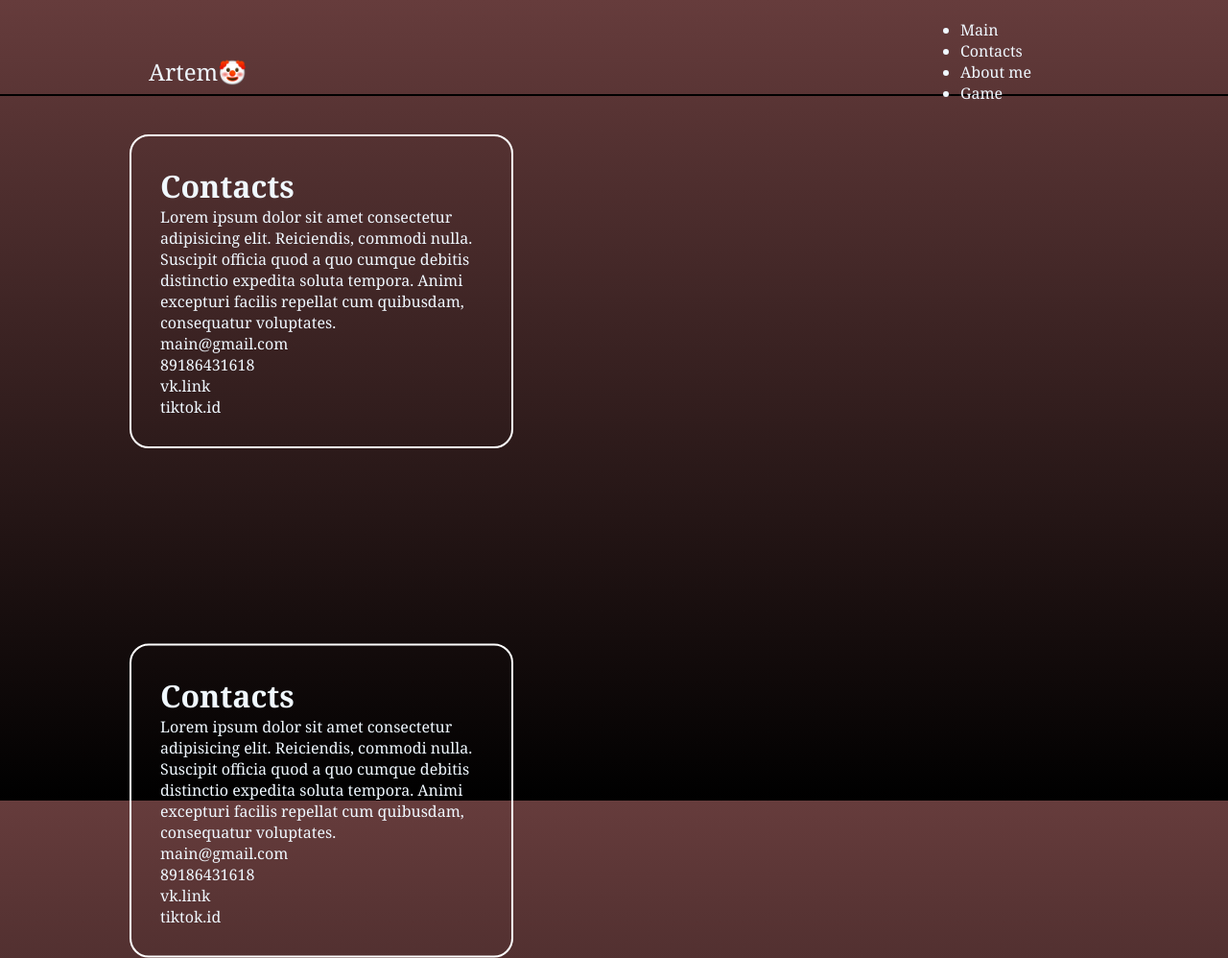
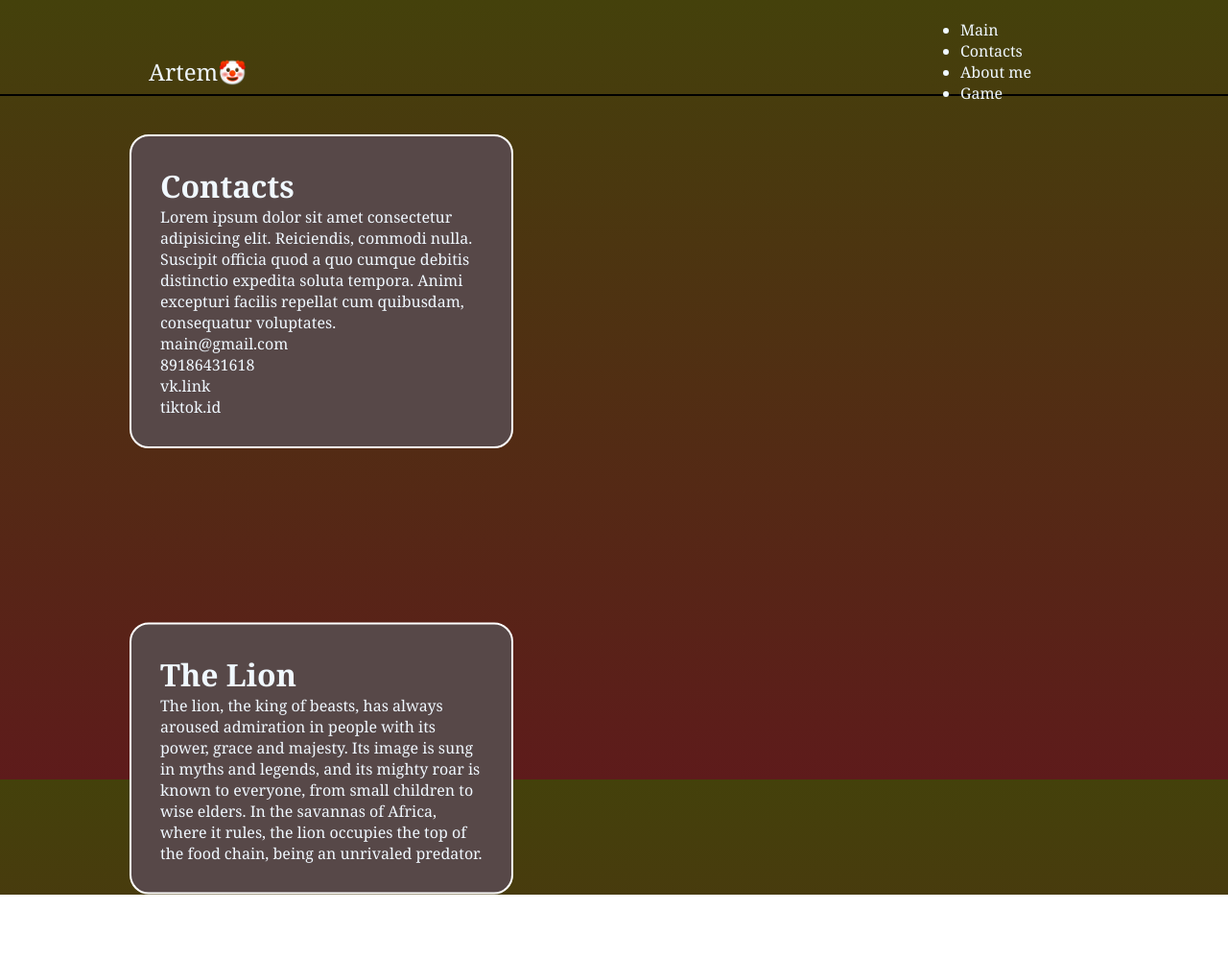
Before and after one commit to ciberOn/myProjectMarushko, a plain HTML site: page index.html in a window 1280 px wide. Shown: the whole page at 96% size. After the commit the page ends 932 px from the top, so only its background shows below. Drawn offline with Linux system fonts and the light colour scheme.

Commit message:
ferst lesson with my own project

```diff
--- a/index.html
+++ b/index.html
@@ -32,14 +32,11 @@
                 <p>tiktok.id</p>
         </div>
         <div class="contacts">
-            <h1>Contacts</h1>
-            <p>Lorem ipsum dolor sit amet consectetur adipisicing elit. Reiciendis, commodi nulla. Suscipit officia quod a
-                quo cumque debitis distinctio expedita soluta tempora. Animi excepturi facilis repellat cum quibusdam,
-                consequatur voluptates.</p>
-                <p>main@gmail.com</p>
-                <p>89186431618</p>
-                <p>vk.link</p>
-                <p>tiktok.id</p>
+            <h1>The Lion</h1>
+            <p>The lion, the king of beasts, has always aroused admiration in people with its power, grace and majesty.
+                Its image is sung in myths and legends, and its mighty roar is known to everyone, from small children to wise elders.
+                In the savannas of Africa, where it rules, the lion occupies the top of the food chain, being an unrivaled predator.</p>
+
         </div>
     </div>
     <div class="main"></div>
--- a/style.css
+++ b/style.css
@@ -5,7 +5,7 @@
 }
 
 body{
-    background: linear-gradient(rgb(102, 60, 60) , rgb(0, 0, 0));
+    background: linear-gradient(rgb(68, 65, 11) , rgb(94, 27, 27));
     min-height: 99vh;
     font-size: 16px;
     font-family: Cambria, Cochin, Georgia, Times, 'Times New Roman', serif;
@@ -57,6 +57,7 @@ body{
 }
 
 .contacts{
+    background-color: rgb(87, 72, 72);
     border: 2px solid white;
     margin-top: 40px;
     border-radius: 20px;
```
